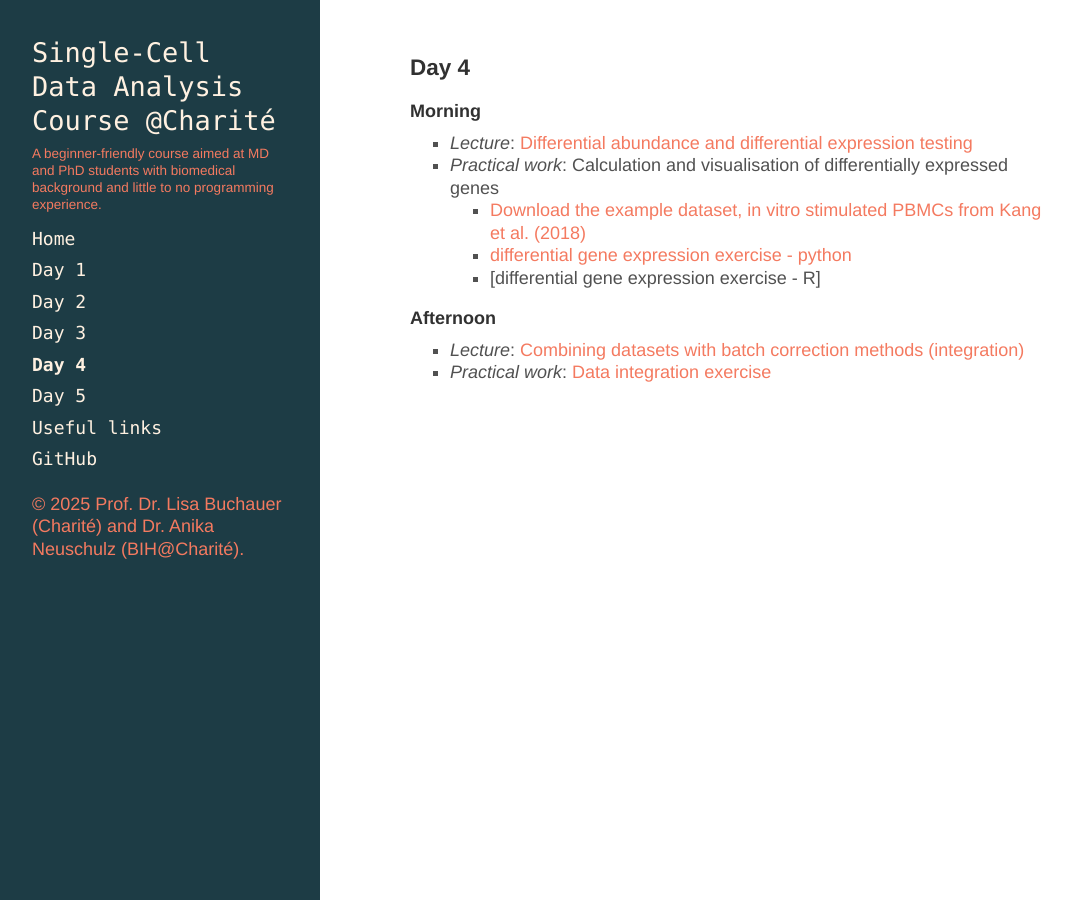
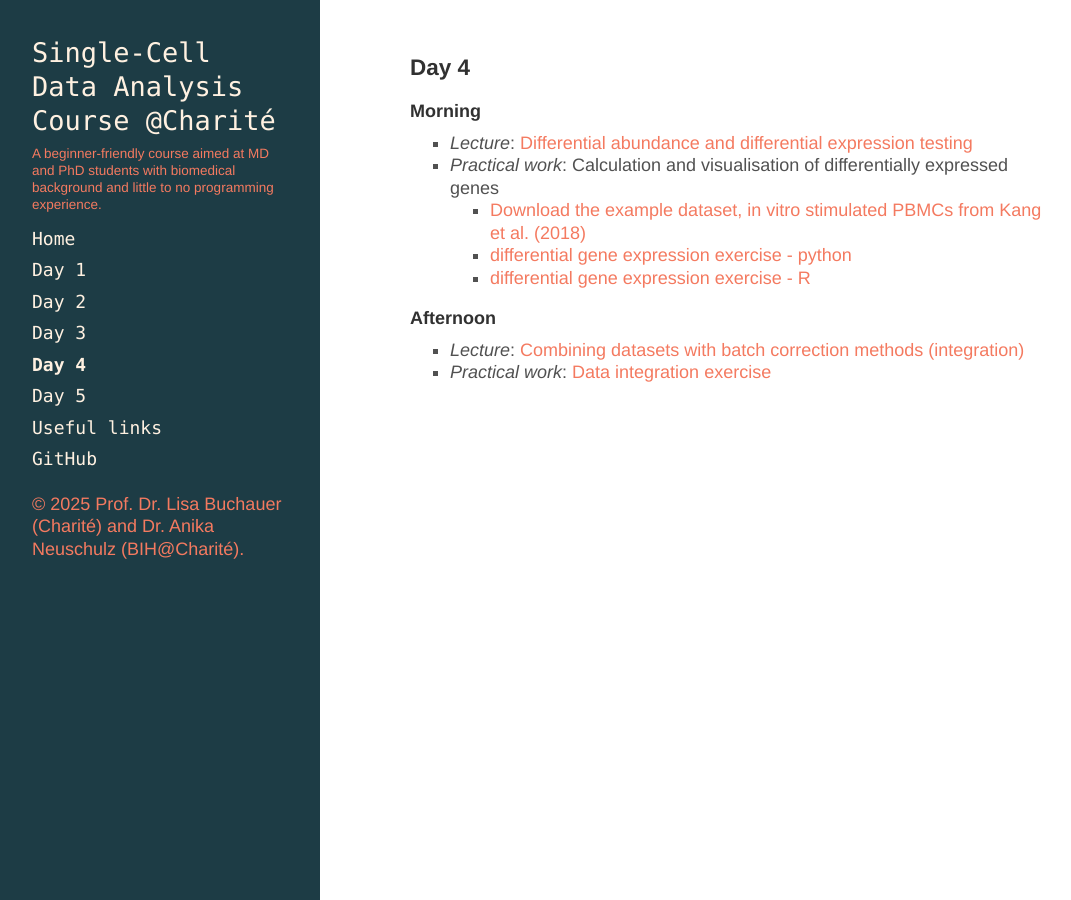
Before and after one commit to buchauer-lab/charite-sc-data-course, a Jekyll site: the page built from docs/Day4.md, in a window 1280 px wide. Shown: the whole page, without its empty margins (4-1075 px from the left). Built offline with Jekyll 4.4.1, drawn with Linux system fonts in a browser that asks for light colours; nearby versions of some CDN libraries; a style sheet for code colours, icons or effects is not loaded; part of the change alters nothing that is shown.

Commit message:
Update Day4.md

```diff
--- a/docs/Day4.md
+++ b/docs/Day4.md
@@ -11,7 +11,7 @@ order: 5
 - _Practical work_: Calculation and visualisation of differentially expressed genes
   - [Download the example dataset, in vitro stimulated PBMCs from Kang et al. (2018)](https://github.com/buchauer-lab/charite-sc-data-course/blob/main/materials/Day4/Kang2018_DEG.zip)
   - [differential gene expression exercise - python](https://github.com/buchauer-lab/charite-sc-data-course/blob/main/materials/Day4/DEG_python_exercises.ipynb)
-  - [differential gene expression exercise - R]
+  - [differential gene expression exercise - R](https://github.com/buchauer-lab/charite-sc-data-course/blob/main/materials/Day4/DEG_R_exercises.Rmd)
 
 #### Afternoon
 - _Lecture_: [Combining datasets with batch correction methods (integration)](https://github.com/buchauer-lab/charite-sc-data-course/blob/main/materials/Day4/L_integration.pdf)
```
